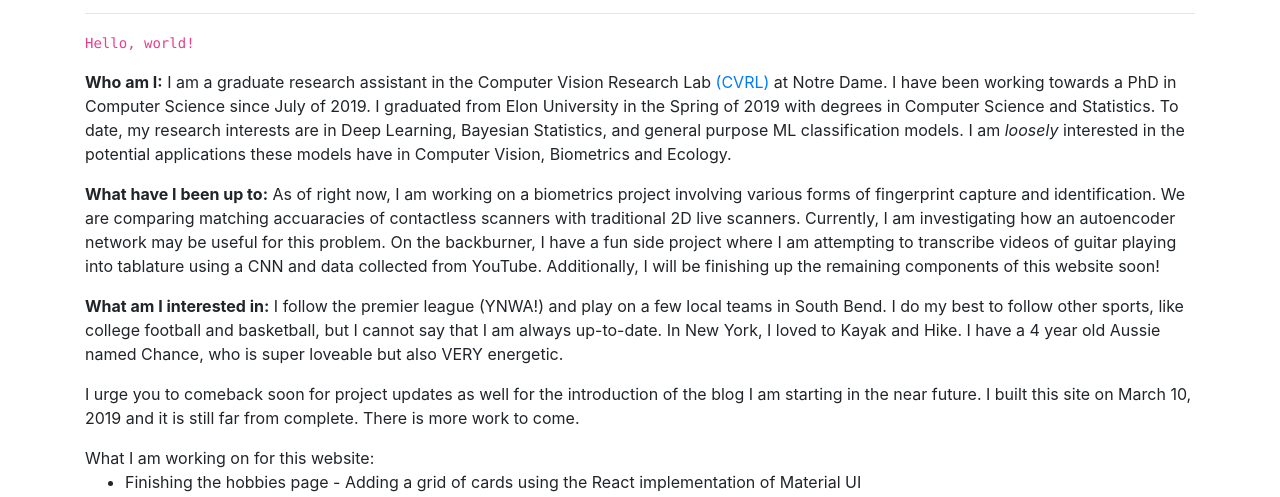
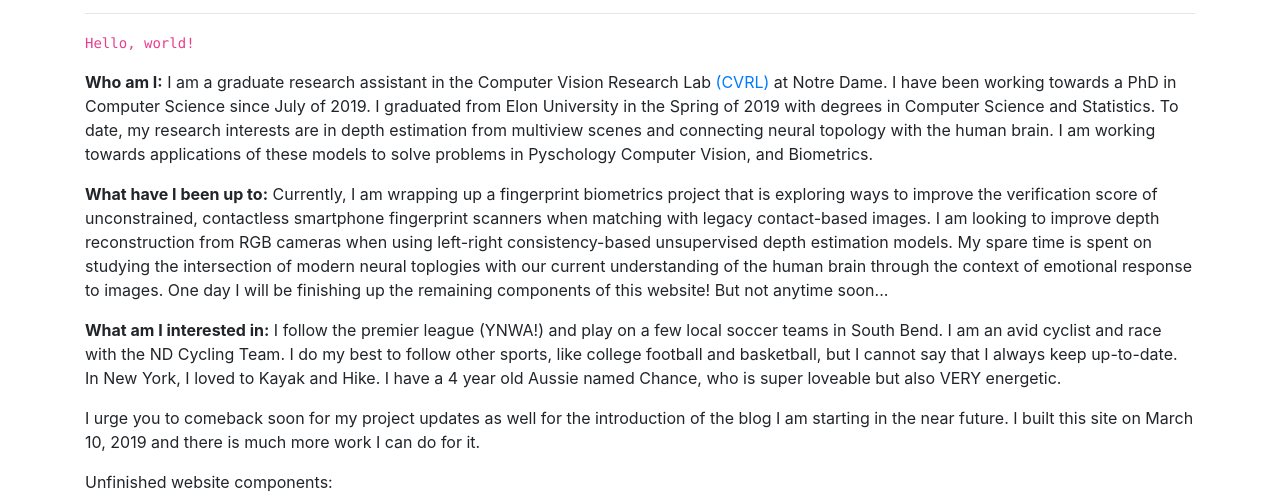
Before and after one commit to adraper2/adraper2.github.io, a React (Create React App) app: page / in a window 1280 px wide. Shown: the part 441-938 px from the top of the page. Built offline with nearby package versions, Linux system fonts and the light colour scheme.

Commit message:
2020 changes

```diff
--- a/src/components/home.js
+++ b/src/components/home.js
@@ -35,44 +35,41 @@ class Home extends Component {
             Notre Dame. I have been working towards a PhD in Computer Science
             since July of 2019. I graduated from Elon University in the Spring
             of 2019 with degrees in Computer Science and Statistics. To date, my
-            research interests are in Deep Learning, Bayesian Statistics, and
-            general purpose ML classification models. I am <i>loosely</i>{" "}
-            interested in the potential applications these models have in
-            Computer Vision, Biometrics and Ecology.
+            research interests are in depth estimation from multiview scenes and
+            connecting neural topology with the human brain. I am working towards
+            applications of these models to solve problems in Pyschology
+            Computer Vision, and Biometrics.
           </p>
           <p>
-            <b>What have I been up to:</b> As of right now, I am working on a
-            biometrics project involving various forms of fingerprint capture
-            and identification. We are comparing matching accuaracies of
-            contactless scanners with traditional 2D live scanners. Currently, I
-            am investigating how an autoencoder network may be useful for this
-            problem. On the backburner, I have a fun side project where I am
-            attempting to transcribe videos of guitar playing into tablature
-            using a CNN and data collected from YouTube. Additionally, I will be
-            finishing up the remaining components of this website soon!
+            <b>What have I been up to:</b> Currently, I am wrapping up a
+            fingerprint biometrics project that is exploring ways to improve the verification
+            score of unconstrained, contactless smartphone fingerprint scanners
+            when matching with legacy contact-based images. I am looking to improve depth reconstruction
+            from RGB cameras when using left-right consistency-based unsupervised depth estimation models.
+            My spare time is spent on studying the intersection of modern neural toplogies with our current
+            understanding of the human brain through the context of emotional response to images.
+            One day I will be finishing up the remaining components of this website! But not anytime soon...
           </p>
           <p>
             <b>What am I interested in:</b> I follow the premier league (YNWA!)
-            and play on a few local teams in South Bend. I do my best to follow
-            other sports, like college football and basketball, but I cannot say
-            that I am always up-to-date. In New York, I loved to Kayak and Hike.
+            and play on a few local soccer teams in South Bend. I am an avid cyclist and race with the ND Cycling Team.
+            I do my best to follow other sports, like college football and basketball, but I cannot say
+            that I always keep up-to-date. In New York, I loved to Kayak and Hike.
             I have a 4 year old Aussie named Chance, who is super loveable but
             also VERY energetic.
           </p>
           <p>
-            I urge you to comeback soon for project updates as well for the
+            I urge you to comeback soon for my project updates as well for the
             introduction of the blog I am starting in the near future. I built
-            this site on March 10, 2019 and it is still far from complete. There
-            is more work to come.{" "}
+            this site on March 10, 2019 and there is much more work I can do for it.{" "}
           </p>
-          What I am working on for this website:
+          Unfinished website components:
           <ul>
             <li>
-              Finishing the hobbies page - Adding a grid of cards using the
-              React implementation of Material UI
+              Starting hobbies page (or a blog...)
             </li>
             <li>Updating my CV and project pages</li>
-            <li>Finishing and deploying the blog page</li>
+            <li>Finishing project creation python script through json objects (if you have a better idea, please message me!!!)</li>
           </ul>
           <p>
             If you are interested in the code for this website, checkout my
@@ -80,11 +77,11 @@ class Home extends Component {
             <a href="https://github.com/adraper2/adraper2.github.io/tree/source/src">
               here
             </a>
-            . You can see all of my recent commits on GitHub below.
+            .
           </p>
         </div>
         <br />
-        <p>This site was last updated December 11th, 2019.</p>
+        <p>This site was last updated November 18th, 2020.</p>
       </main>
     );
   }
```
